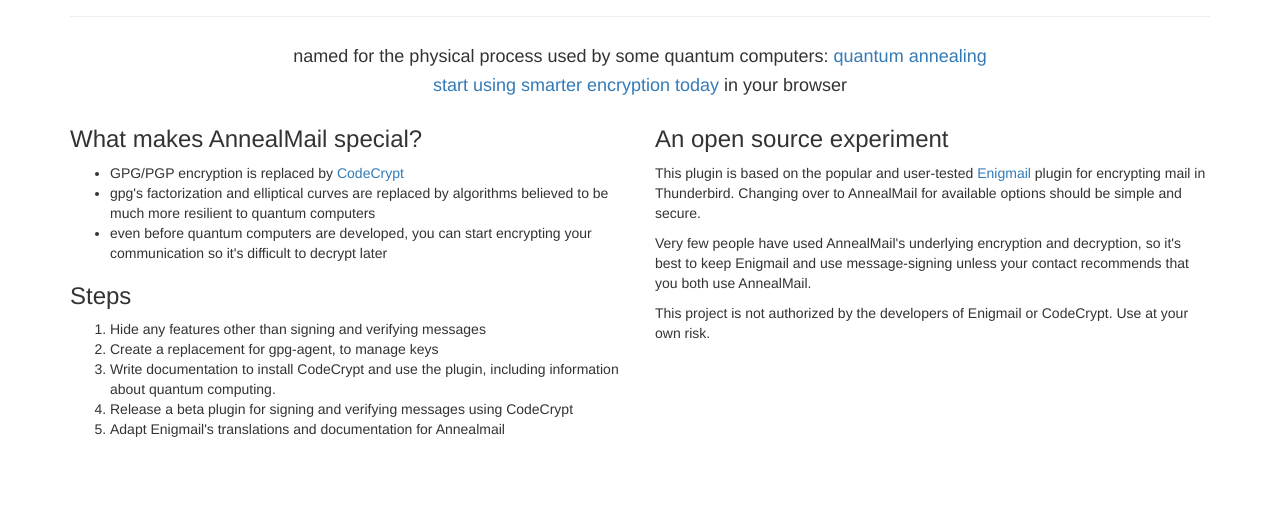
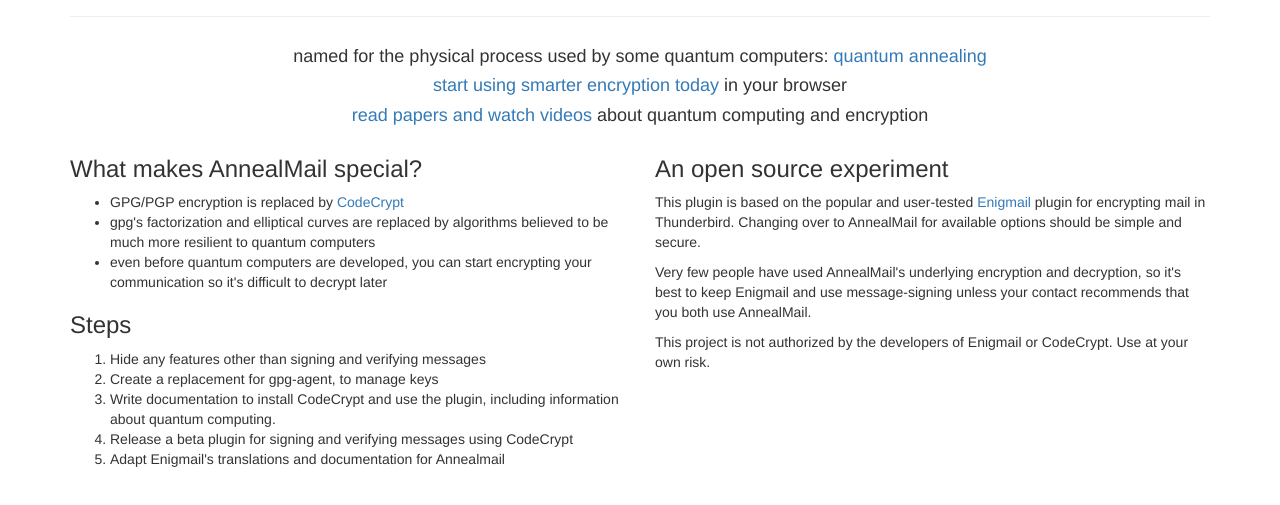
Before and after one commit to annealmail/annealmail.github.io, a plain HTML site: page index.html in a window 1280 px wide. Shown: the part 83-588 px from the top of the page. Drawn offline with Linux system fonts and the light colour scheme.

Commit message:
link to papers

```diff
--- a/index.html
+++ b/index.html
@@ -30,6 +30,9 @@
           </h4>
           <h4>
             <a href="/start.html">start using smarter encryption today</a> in your browser
+          </h4>
+          <h4>
+            <a href="/papers.html">read papers and watch videos</a> about quantum computing and encryption
           </h4>
         </div>
       </div>
```
